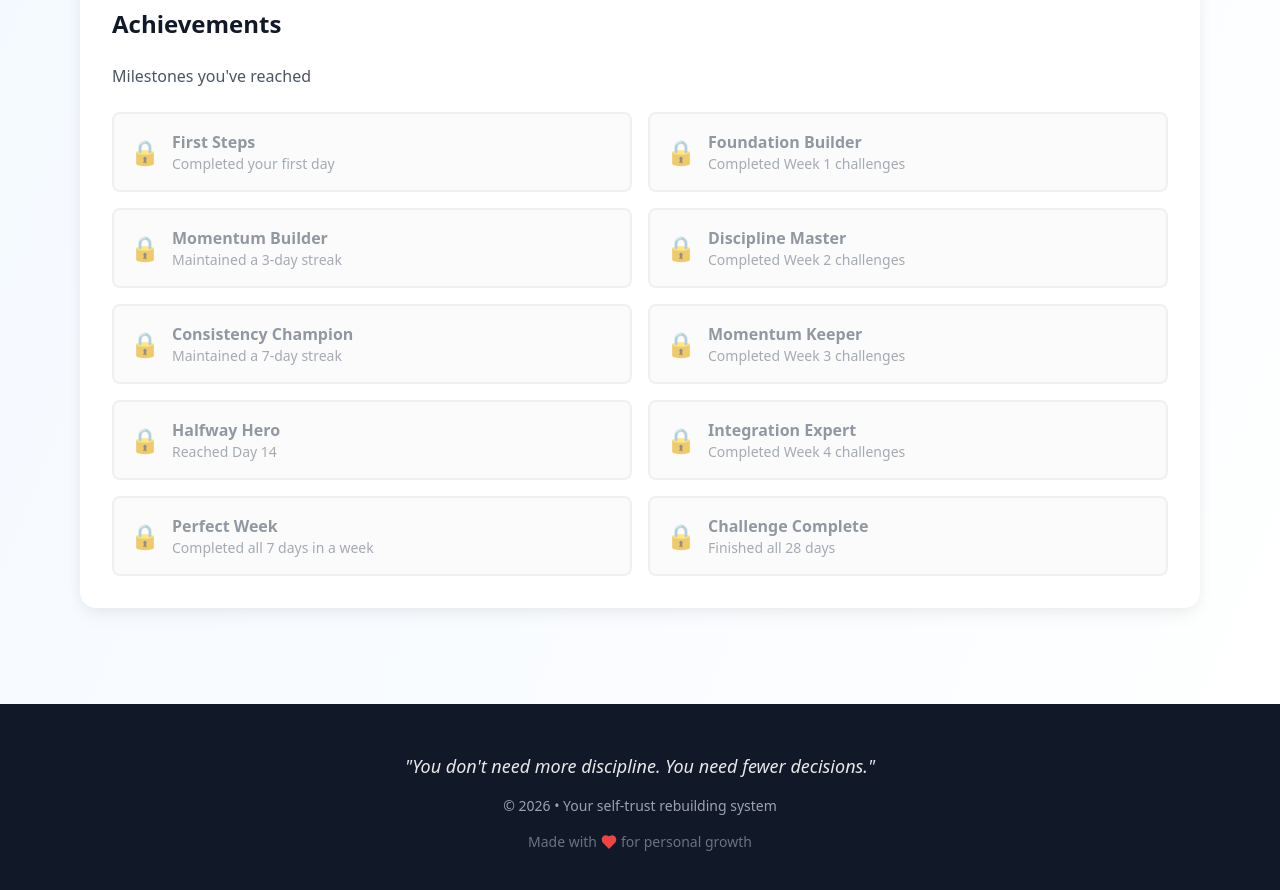
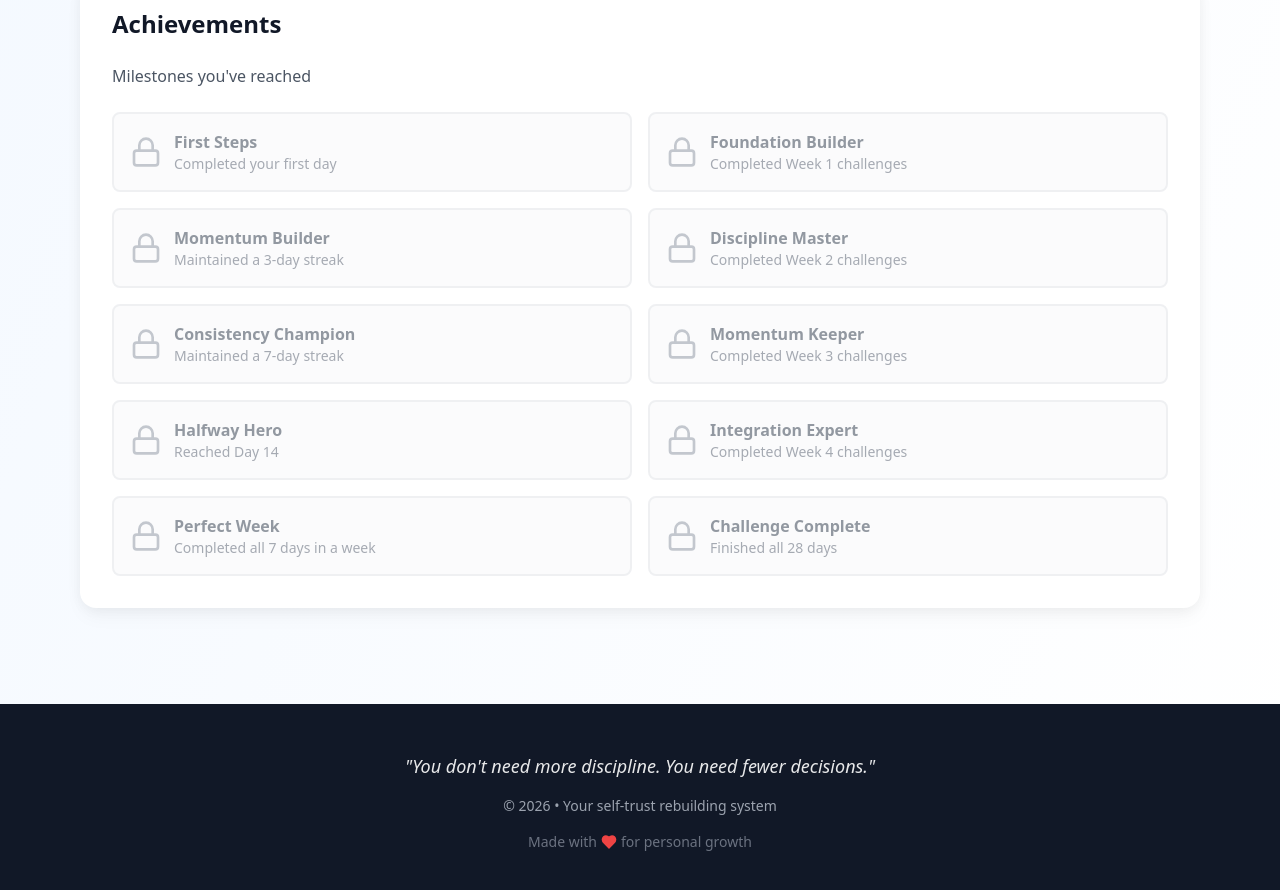
Before and after one commit to sanjanb/follow-through-challenge, a React (Vite) app: page /progress in a window 1280 px wide. Shown: the part 2300-3190 px from the top of the page. Built offline with nearby package versions, Linux system fonts and the light colour scheme.

Commit message:
Replace achievement icons with lucide-react components in Progress page

```diff
--- a/src/pages/Progress.jsx
+++ b/src/pages/Progress.jsx
@@ -237,9 +237,13 @@ const Progress = () => {
               >
                 <div className="flex items-center space-x-3">
                   <div
-                    className={`text-2xl ${achievement.unlocked ? "text-green-600" : "text-gray-400"}`}
+                    className={`w-8 h-8 ${achievement.unlocked ? "text-green-600" : "text-gray-400"}`}
                   >
-                    {achievement.unlocked ? "🏆" : "🔒"}
+                    {achievement.unlocked ? (
+                      <Trophy className="w-full h-full" />
+                    ) : (
+                      <Lock className="w-full h-full" />
+                    )}
                   </div>
                   <div className="flex-1">
                     <h3
@@ -260,7 +264,10 @@ const Progress = () => {
         ) : (
           <div className="text-center py-8">
             <Target className="w-16 h-16 text-gray-400 mx-auto mb-4" />
-            <p className="text-gray-500">No achievements yet. Keep going! 🚀</p>
+            <p className="text-gray-500 flex items-center justify-center space-x-2">
+              <span>No achievements yet. Keep going!</span>
+              <Rocket className="w-5 h-5 text-primary-500" />
+            </p>
           </div>
         )}
       </div>
```
